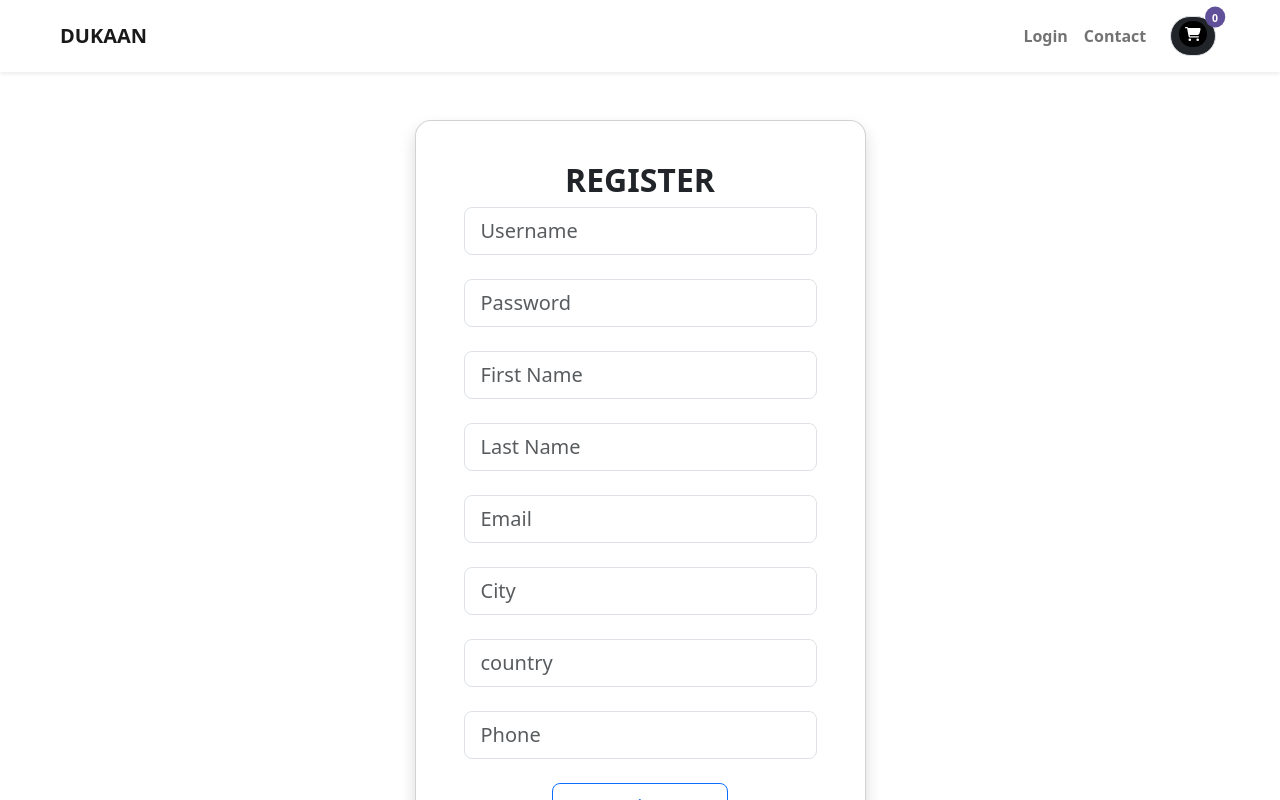
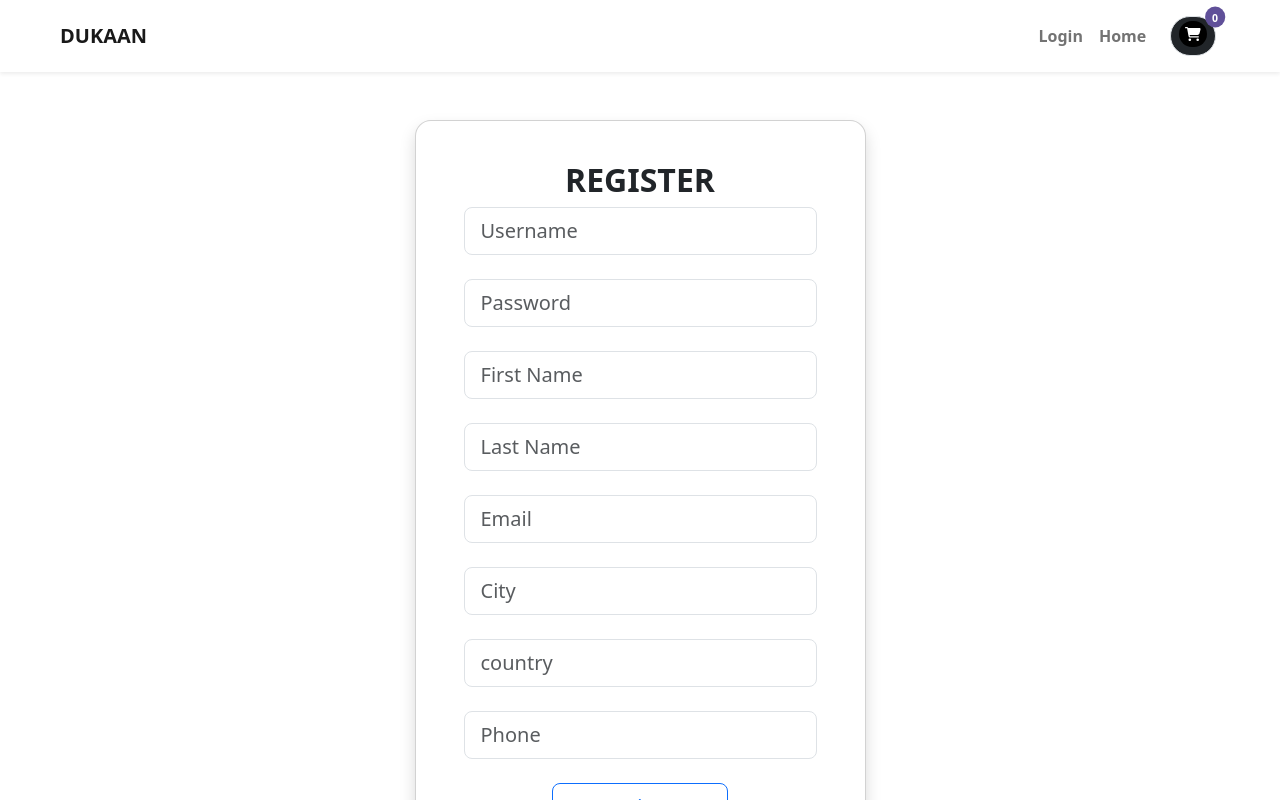
Before and after one commit to Allusion001/Dukaan_app_FrontEnd, a React (Vite) app: page /register in a window 1280 px wide. Shown: the top 800 px of the page. Built offline with nearby package versions, Linux system fonts and the light colour scheme; no server answers.

Commit message:
second Commit

```diff
--- a/src/components/ui/NavbarTab.jsx
+++ b/src/components/ui/NavbarTab.jsx
@@ -41,7 +41,7 @@ function NavbarTab({numCartItems}) {
             </li>
 
           <li className='nav-item'>
-          <NavLink className={({isActive})=>isActive?"nav-link active fw-semibold" : "nav-link fw-semibold"} end to="/contact" aria-current="page" >Contact </NavLink>
+          <NavLink className={({isActive})=>isActive?"nav-link active fw-semibold" : "nav-link fw-semibold"} end to="/" aria-current="page" >Home </NavLink>
         </li></>)}
 
 
```
